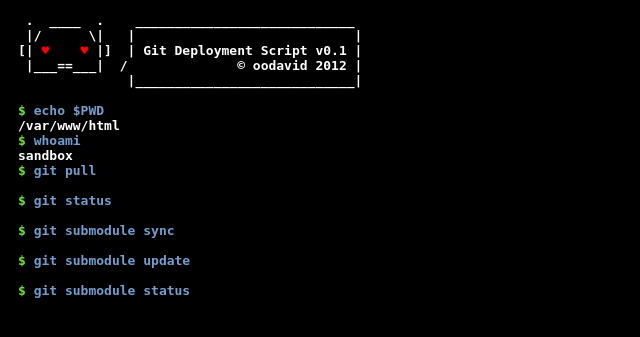
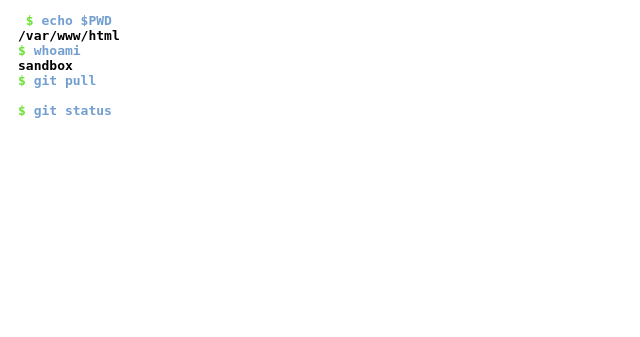
Before and after one commit to eximiusguy/automatic-deployment, a PHP site: page /deploy.php in a window 1280 px wide. Shown: the top 337 px of the page, without its empty margins (0-640 px from the left). Run offline with PHP 8.4, Linux system fonts and the light colour scheme.

Commit message:
Update deploy.php

```diff
--- a/deploy.php
+++ b/deploy.php
@@ -1,50 +1,39 @@
 <?php
 	/**
-	 * GIT DEPLOYMENT SCRIPT
+	 * A script to pull updates from git, so that it reflects on site
 	 *
-	 * Used for automatically deploying websites via github or bitbucket, more deets here:
+	 * Git pull updates and update local folder.
 	 *
-	 *		https://gist.github.com/1809044
 	 */
 
-	// The commands
+	// An array in which following commands will run in sequence.
 	$commands = array(
 		'echo $PWD',
 		'whoami',
 		'git pull',
 		'git status',
-		'git submodule sync',
-		'git submodule update',
-		'git submodule status',
 	);
 
-	// Run the commands for output
-	$output = '';
+	// Display it pretty formatted.
+	$htmlout = '';
 	foreach($commands AS $command){
-		// Run it
+		// Shell run it
 		$tmp = shell_exec($command);
 		// Output
-		$output .= "<span style=\"color: #6BE234;\">\$</span> <span style=\"color: #729FCF;\">{$command}\n</span>";
-		$output .= htmlentities(trim($tmp)) . "\n";
+		$htmlout .= "<span style=\"color: #6BE234;\">\$</span> <span style=\"color: #729FCF;\">{$command}\n</span>";
+		$htmlout .= htmlentities(trim($tmp)) . "\n";
 	}
 
-	// Make it pretty for manual user access (and why not?)
 ?>
 <!DOCTYPE HTML>
 <html lang="en-US">
 <head>
 	<meta charset="UTF-8">
-	<title>GIT DEPLOYMENT SCRIPT</title>
+	<title>Deploy it</title>
 </head>
-<body style="background-color: #000000; color: #FFFFFF; font-weight: bold; padding: 0 10px;">
+<body style="font-weight: bold; padding: 0 10px;">
 <pre>
- .  ____  .    ____________________________
- |/      \|   |                            |
-[| <span style="color: #FF0000;">&hearts;    &hearts;</span> |]  | Git Deployment Script v0.1 |
- |___==___|  /              &copy; oodavid 2012 |
-              |____________________________|
-
-<?php echo $output; ?>
+ <?php echo $htmlout; ?>
 </pre>
 </body>
 </html>
```
